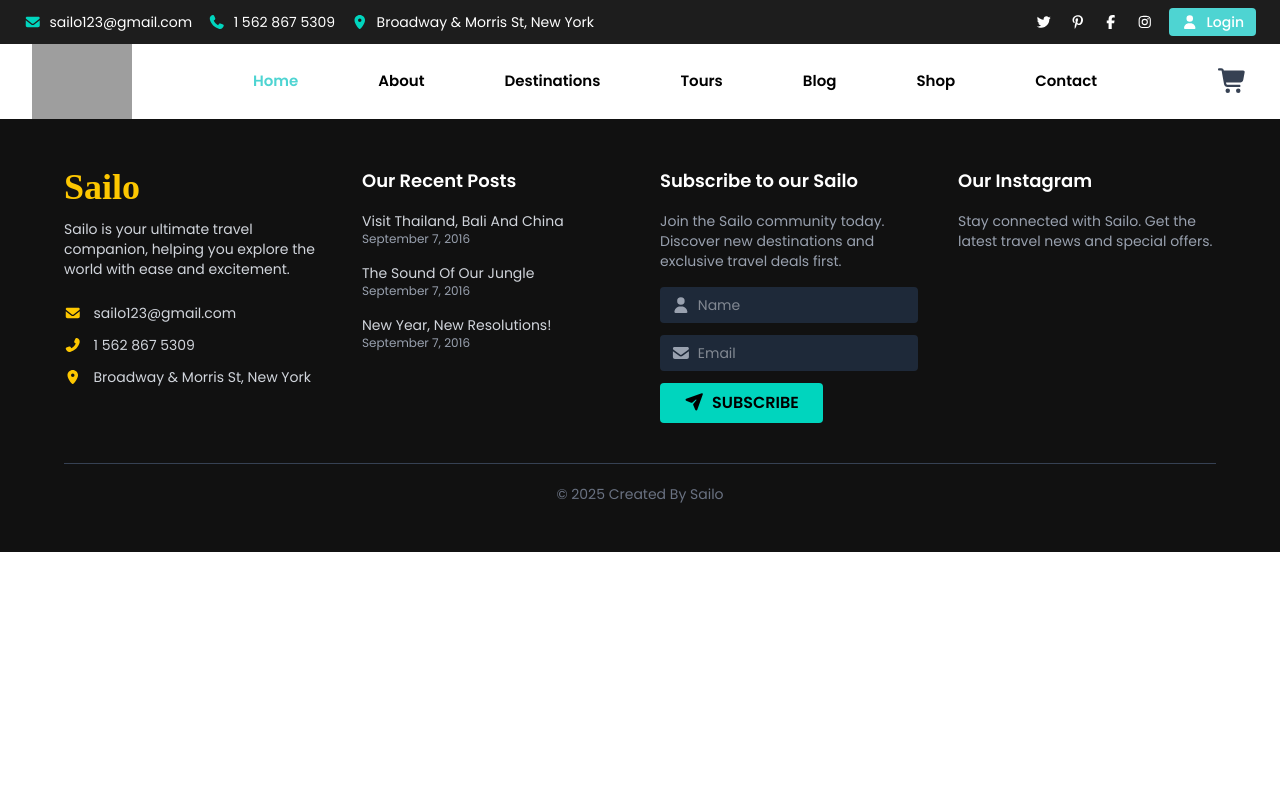
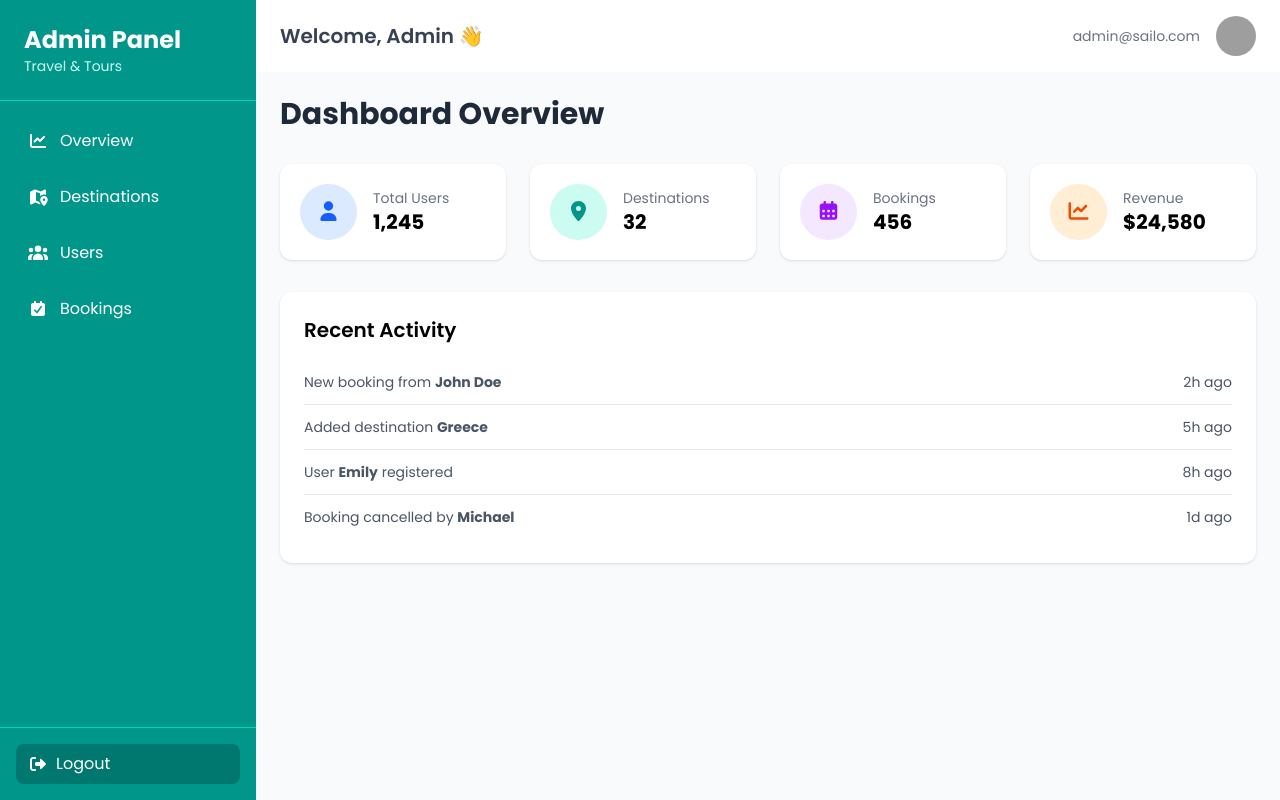
Before and after one commit to meenumohandas9597/gitCollab, a React (Vite) app: page /admin/dashboard/overview in a window 1280 px wide. Built offline with nearby package versions, Linux system fonts and the light colour scheme; grey boxes are pictures that could not be loaded.

Commit message:
Updated Dashboard

```diff
--- a/src/App.jsx
+++ b/src/App.jsx
@@ -24,26 +24,29 @@ import ToursDetail from './pages/ToursDetail'
 function App() {
   return (
     <>
-      <Header />
       <Routes>
-        <Route path='/' element={<Home />} />
-        <Route path='/about' element={<About />} />
-        <Route path='/destination' element={<Destination />} />
-        <Route path='/gallery' element={<Gallery />} />
-        <Route path='/tour' element={<Tours />} />
-        <Route path="/tours/:title" element={<ToursDetail />} />
-        <Route path='/login' element={<LoginRegister />} />
-        <Route path='/blog' element={<Blog />} />
-        <Route path="/destination/:id" element={<DestinationDetail />} />
-        <Route path='/shop' element={<Shop />} />
-        <Route path='/contact' element={<Contact />} />
-        <Route path="/admin/dashboard" element={<AdminDashboard />} />
-        <Route path="/overview" element={<DashboardOverview />} />
-        <Route path="/destinations" element={<DashboardDestinations />} />
-        <Route path="/users" element={<DashboardUsers />} />
-        <Route path="/bookings" element={<DashboardBookings />} />
+        <Route path="/" element={<><Header /><Home /><Footer /></>} />
+        <Route path="/about" element={<><Header /><About /><Footer /></>} />
+        <Route path="/destination" element={<><Header /><Destination /> <Footer /></>} />
+        <Route path="/gallery" element={<><Header /><Gallery /><Footer /></>} />
+        <Route path="/tour" element={<><Header /><Tours /><Footer /> </>} />
+        <Route path="/tours/:id" element={<><Header /> <ToursDetail /> <Footer /> </>} />
+        <Route path="/blog" element={<> <Header /> <Blog /> <Footer /> </>} />
+        <Route path="/destination/:id" element={<><Header /><DestinationDetail /> <Footer /> </>} />
+        <Route path="/shop" element={<> <Header /> <Shop /> <Footer /></>} />
+        <Route path="/contact" element={<><Header /> <Contact /> <Footer /> </>} />
+
+        <Route path="/login" element={<LoginRegister />} />
+
+        {/* ---------- ADMIN  ---------- */}
+        <Route path="/admin/dashboard" element={<AdminDashboard />}>
+          <Route path="overview" element={<DashboardOverview />} />
+          <Route path="destinations" element={<DashboardDestinations />} />
+          <Route path="users" element={<DashboardUsers />} />
+          <Route path="bookings" element={<DashboardBookings />} />
+        </Route>
       </Routes>
-      <Footer />
+
 
 
     </>
--- a/src/pages/AdminDasboard.jsx
+++ b/src/pages/AdminDasboard.jsx
@@ -12,16 +12,16 @@ import { FontAwesomeIcon } from "@fortawesome/react-fontawesome";
 const AdminDashboard = () => {
     return (
         <div className="flex h-screen bg-gray-100">
-            {/* Sidebar */}
-            <aside className="w-64 bg-gradient-to-b from-teal-600 to-teal-500 text-white flex flex-col">
+
+            <aside className="w-64 bg-teal-600 text-white flex flex-col shadow-lg">
                 <div className="p-6 border-b border-teal-400">
-                    <h1 className="text-2xl font-bold tracking-wide">Admin Panel</h1>
+                    <h1 className="text-2xl font-bold">Admin Panel</h1>
                     <p className="text-sm text-teal-100">Travel & Tours</p>
                 </div>
 
                 <nav className="flex-1 p-4 space-y-2">
                     <Link
-                        to="/overview"
+                        to="/admin/dashboard/overview"
                         className="flex items-center gap-3 p-3 rounded-lg hover:bg-teal-700 transition"
                     >
                         <FontAwesomeIcon icon={faChartLine} />
@@ -29,7 +29,7 @@ const AdminDashboard = () => {
                     </Link>
 
                     <Link
-                        to="/destinations"
+                        to="/admin/dashboard/destinations"
                         className="flex items-center gap-3 p-3 rounded-lg hover:bg-teal-700 transition"
                     >
                         <FontAwesomeIcon icon={faMapMarkedAlt} />
@@ -37,7 +37,7 @@ const AdminDashboard = () => {
                     </Link>
 
                     <Link
-                        to="/users"
+                        to="/admin/dashboard/users"
                         className="flex items-center gap-3 p-3 rounded-lg hover:bg-teal-700 transition"
                     >
                         <FontAwesomeIcon icon={faUsers} />
@@ -45,7 +45,7 @@ const AdminDashboard = () => {
                     </Link>
 
                     <Link
-                        to="/bookings"
+                        to="/admin/dashboard/bookings"
                         className="flex items-center gap-3 p-3 rounded-lg hover:bg-teal-700 transition"
                     >
                         <FontAwesomeIcon icon={faCalendarCheck} />
@@ -64,15 +64,14 @@ const AdminDashboard = () => {
                 </div>
             </aside>
 
-            {/* Main Content Area */}
             <main className="flex-1 flex flex-col overflow-y-auto">
-                {/* Topbar */}
+
                 <header className="bg-white shadow px-6 py-4 flex justify-between items-center">
                     <h2 className="text-xl font-semibold text-gray-700">
                         Welcome, Admin 👋
                     </h2>
                     <div className="flex items-center gap-4">
-                        <div className="text-sm text-gray-500">admin@travelgo.com</div>
+                        <div className="text-sm text-gray-500">admin@sailo.com</div>
                         <img
                             src="https://i.pravatar.cc/40?img=3"
                             alt="Admin avatar"
@@ -81,8 +80,7 @@ const AdminDashboard = () => {
                     </div>
                 </header>
 
-                {/* Page Content */}
-                <div className="flex-1 p-6">
+                <div className="flex-1 p-6 bg-gray-50">
                     <Outlet />
                 </div>
             </main>
--- a/src/pages/admin/DashboardBookings.jsx
+++ b/src/pages/admin/DashboardBookings.jsx
@@ -1,14 +1,47 @@
-import React from 'react'
+import React from "react";
 
 function DashboardBookings() {
-    return (
-        <>
-            <div>
-                <h2 className="text-2xl font-bold mb-4">Manage Bookings</h2>
-                <p className="text-gray-600">All booking records will appear here.</p>
-            </div>
-        </>
-    )
+  const bookings = [
+    { id: 101, customer: "John Doe", destination: "Greece", date: "2025-10-20", status: "Confirmed" },
+    { id: 102, customer: "Emily Carter", destination: "Spain", date: "2025-11-02", status: "Pending" },
+    { id: 103, customer: "Michael Lee", destination: "Taiwan", date: "2025-11-15", status: "Cancelled" },
+  ];
+
+  return (
+    <div>
+      <h1 className="text-2xl font-bold mb-6 text-gray-800">Manage Bookings</h1>
+
+      <table className="w-full bg-white rounded-xl shadow overflow-hidden">
+        <thead className="bg-teal-600 text-white">
+          <tr>
+            <th className="p-3 text-left">Booking ID</th>
+            <th className="p-3 text-left">Customer</th>
+            <th className="p-3 text-left">Destination</th>
+            <th className="p-3 text-left">Date</th>
+            <th className="p-3 text-left">Status</th>
+          </tr>
+        </thead>
+        <tbody>
+          {bookings.map((b) => (
+            <tr key={b.id} className="border-b hover:bg-gray-50 transition">
+              <td className="p-3">{b.id}</td>
+              <td className="p-3">{b.customer}</td>
+              <td className="p-3">{b.destination}</td>
+              <td className="p-3">{b.date}</td>
+              <td className={`p-3 font-semibold ${b.status === "Confirmed"
+                ? "text-green-600"
+                : b.status === "Pending"
+                ? "text-yellow-600"
+                : "text-red-600"
+                }`}>
+                {b.status}
+              </td>
+            </tr>
+          ))}
+        </tbody>
+      </table>
+    </div>
+  );
 }
 
-export default DashboardBookings
+export default DashboardBookings;
--- a/src/pages/admin/DashboardDestinations.jsx
+++ b/src/pages/admin/DashboardDestinations.jsx
@@ -1,14 +1,42 @@
-import React from 'react'
+import React from "react";
 
 function DashboardDestinations() {
-    return (
-        <>
-            <div>
-                <h2 className="text-2xl font-bold mb-4">Manage Destinations</h2>
-                <p className="text-gray-600">Here you can add, edit, or delete destinations.</p>
-            </div>
-        </>
-    )
+  const destinations = [
+    { name: "Greece", country: "Europe", visitors: 1450 },
+    { name: "Taiwan", country: "Asia", visitors: 980 },
+    { name: "Spain", country: "Europe", visitors: 1210 },
+    { name: "Netherlands", country: "Europe", visitors: 860 },
+  ];
+
+  return (
+    <div>
+      <h1 className="text-2xl font-bold mb-6 text-gray-800">Manage Destinations</h1>
+
+      <table className="w-full bg-white rounded-xl shadow overflow-hidden">
+        <thead className="bg-teal-600 text-white">
+          <tr>
+            <th className="p-3 text-left">Destination</th>
+            <th className="p-3 text-left">Country</th>
+            <th className="p-3 text-left">Visitors</th>
+            <th className="p-3 text-center">Actions</th>
+          </tr>
+        </thead>
+        <tbody>
+          {destinations.map((d, i) => (
+            <tr key={i} className="border-b hover:bg-gray-50 transition">
+              <td className="p-3">{d.name}</td>
+              <td className="p-3">{d.country}</td>
+              <td className="p-3">{d.visitors}</td>
+              <td className="p-3 text-center space-x-3">
+                <button className="text-blue-600 hover:underline">Edit</button>
+                <button className="text-red-600 hover:underline">Delete</button>
+              </td>
+            </tr>
+          ))}
+        </tbody>
+      </table>
+    </div>
+  );
 }
 
-export default DashboardDestinations
+export default DashboardDestinations;
--- a/src/pages/admin/DashboardOverview.jsx
+++ b/src/pages/admin/DashboardOverview.jsx
@@ -1,4 +1,4 @@
-import React from 'react'
+import React from "react";
 import { FontAwesomeIcon } from "@fortawesome/react-fontawesome";
 import {
   faUser,
@@ -9,81 +9,53 @@ import {
 
 function DashboardOverview() {
   return (
-        <>
+    <div className="space-y-8">
+      <h1 className="text-3xl font-bold text-gray-800">Dashboard Overview</h1>
 
-            <div className="p-6">
-                <h1 className="text-3xl font-bold text-gray-800 mb-6">Dashboard Overview</h1>
-
-                {/* Stats cards */}
+      {/* Stats Cards */}
       <div className="grid grid-cols-1 sm:grid-cols-2 lg:grid-cols-4 gap-6">
-                    <div className="bg-white shadow-lg rounded-xl p-5 flex items-center gap-4">
-                        <div className="p-4 bg-teal-100 text-teal-600 rounded-full">
-                            <FontAwesomeIcon icon={faUser} size="lg" />
+        {[
+          { title: "Total Users", value: "1,245", icon: faUser, color: "bg-blue-100 text-blue-600" },
+          { title: "Destinations", value: "32", icon: faMapMarkerAlt, color: "bg-teal-100 text-teal-600" },
+          { title: "Bookings", value: "456", icon: faCalendarAlt, color: "bg-purple-100 text-purple-600" },
+          { title: "Revenue", value: "$24,580", icon: faChartLine, color: "bg-orange-100 text-orange-600" },
+        ].map((item, i) => (
+          <div key={i} className="bg-white rounded-xl shadow p-5 flex items-center gap-4 hover:shadow-lg transition">
+            <div className={`p-4 rounded-full ${item.color}`}>
+              <FontAwesomeIcon icon={item.icon} size="lg" />
             </div>
             <div>
-                            <p className="text-sm text-gray-500">Total Users</p>
-                            <h3 className="text-xl font-bold">1,245</h3>
+              <p className="text-sm text-gray-500">{item.title}</p>
+              <h3 className="text-xl font-bold">{item.value}</h3>
             </div>
           </div>
-
-                    <div className="bg-white shadow-lg rounded-xl p-5 flex items-center gap-4">
-                        <div className="p-4 bg-blue-100 text-blue-600 rounded-full">
-                            <FontAwesomeIcon icon={faMapMarkerAlt} size="lg" />
-                        </div>
-                        <div>
-                            <p className="text-sm text-gray-500">Destinations</p>
-                            <h3 className="text-xl font-bold">32</h3>
-                        </div>
+        ))}
       </div>
 
-                    <div className="bg-white shadow-lg rounded-xl p-5 flex items-center gap-4">
-                        <div className="p-4 bg-purple-100 text-purple-600 rounded-full">
-                            <FontAwesomeIcon icon={faCalendarAlt} size="lg" />
-                        </div>
-                        <div>
-                            <p className="text-sm text-gray-500">Bookings</p>
-                            <h3 className="text-xl font-bold">456</h3>
-                        </div>
-                    </div>
-
-                    <div className="bg-white shadow-lg rounded-xl p-5 flex items-center gap-4">
-                        <div className="p-4 bg-orange-100 text-orange-600 rounded-full">
-                            <FontAwesomeIcon icon={faChartLine} size="lg" />
-                        </div>
-                        <div>
-                            <p className="text-sm text-gray-500">Revenue</p>
-                            <h3 className="text-xl font-bold">$24,580</h3>
-                        </div>
-                    </div>
-                </div>
-
-                {/* Recent Activity */}
-                <div className="mt-10 bg-white shadow-lg rounded-xl p-6">
-                    <h2 className="text-xl font-semibold text-gray-700 mb-4">
-                        Recent Activity
-                    </h2>
-                    <ul className="divide-y divide-gray-200">
-                        <li className="py-3 flex justify-between text-sm text-gray-600">
+      {/* Activity Feed */}
+      <div className="bg-white rounded-xl shadow p-6">
+        <h2 className="text-xl font-semibold mb-4">Recent Activity</h2>
+        <ul className="divide-y divide-gray-200 text-sm text-gray-600">
+          <li className="py-3 flex justify-between">
             <span>New booking from <strong>John Doe</strong></span>
-                            <span>2 hours ago</span>
+            <span>2h ago</span>
           </li>
-                        <li className="py-3 flex justify-between text-sm text-gray-600">
+          <li className="py-3 flex justify-between">
             <span>Added destination <strong>Greece</strong></span>
-                            <span>5 hours ago</span>
+            <span>5h ago</span>
           </li>
-                        <li className="py-3 flex justify-between text-sm text-gray-600">
+          <li className="py-3 flex justify-between">
             <span>User <strong>Emily</strong> registered</span>
-                            <span>8 hours ago</span>
+            <span>8h ago</span>
           </li>
-                        <li className="py-3 flex justify-between text-sm text-gray-600">
+          <li className="py-3 flex justify-between">
             <span>Booking cancelled by <strong>Michael</strong></span>
-                            <span>1 day ago</span>
+            <span>1d ago</span>
           </li>
         </ul>
       </div>
     </div>
-        </>
-    )
+  );
 }
 
-export default DashboardOverview
+export default DashboardOverview;
--- a/src/pages/admin/DashboardUsers.jsx
+++ b/src/pages/admin/DashboardUsers.jsx
@@ -1,14 +1,36 @@
-import React from 'react'
+import React from "react";
 
 function DashboardUsers() {
-    return (
-        <>
-            <div>
-                <h2 className="text-2xl font-bold mb-4">Manage Users</h2>
-                <p className="text-gray-600">List of users will appear here.</p>
-            </div>
-        </>
-    )
+  const users = [
+    { name: "John Doe", email: "john@gmail.com", role: "Traveler" },
+    { name: "Emily Carter", email: "emily@yahoo.com", role: "Traveler" },
+    { name: "Michael Lee", email: "michael@hotmail.com", role: "Traveler" },
+  ];
+
+  return (
+    <div>
+      <h1 className="text-2xl font-bold mb-6 text-gray-800">Manage Users</h1>
+
+      <table className="w-full bg-white rounded-xl shadow overflow-hidden">
+        <thead className="bg-teal-600 text-white">
+          <tr>
+            <th className="p-3 text-left">Name</th>
+            <th className="p-3 text-left">Email</th>
+            <th className="p-3 text-left">Role</th>
+          </tr>
+        </thead>
+        <tbody>
+          {users.map((u, i) => (
+            <tr key={i} className="border-b hover:bg-gray-50 transition">
+              <td className="p-3">{u.name}</td>
+              <td className="p-3">{u.email}</td>
+              <td className="p-3">{u.role}</td>
+            </tr>
+          ))}
+        </tbody>
+      </table>
+    </div>
+  );
 }
 
-export default DashboardUsers
+export default DashboardUsers;
```
Lines whose indentation alone changed are shown as unchanged.
